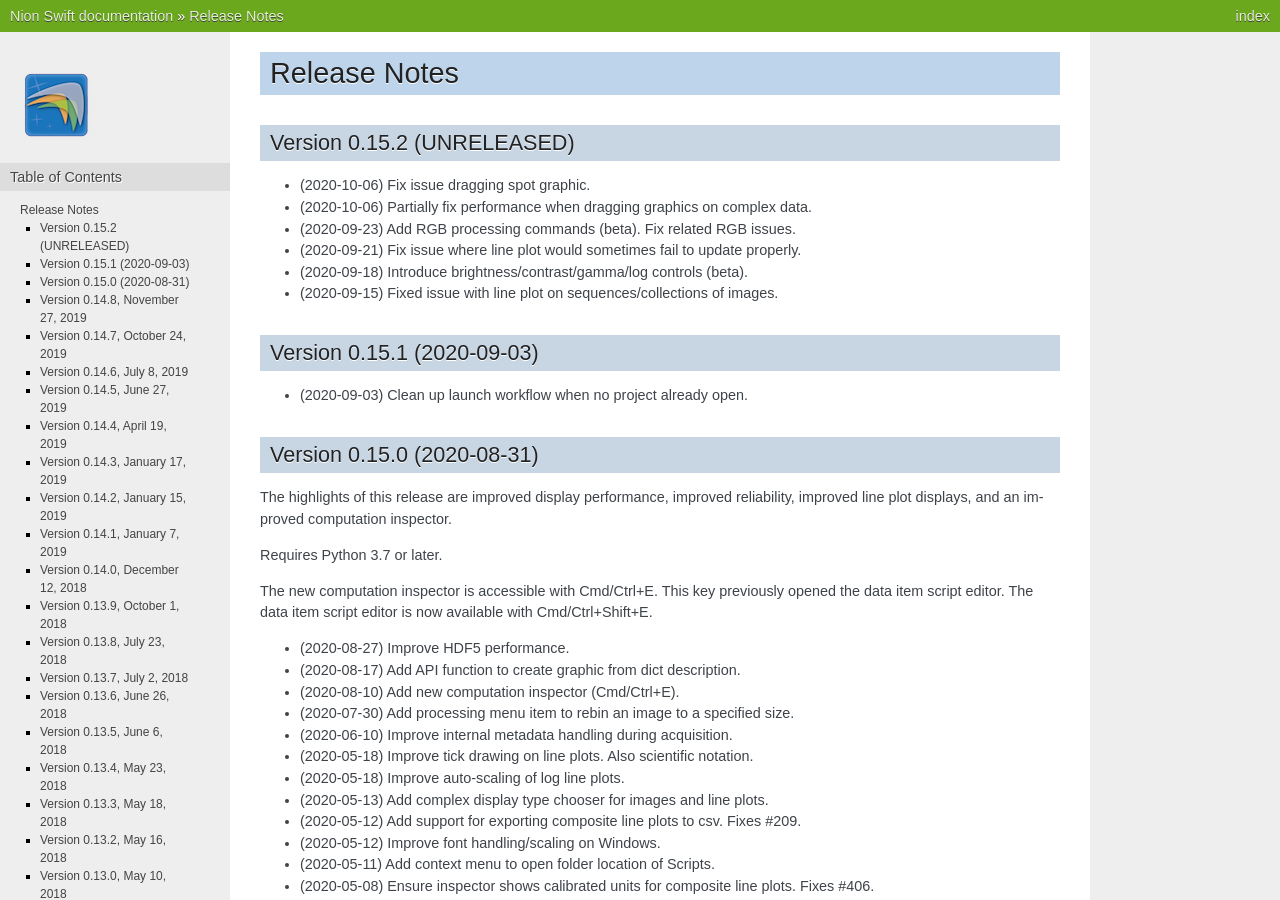
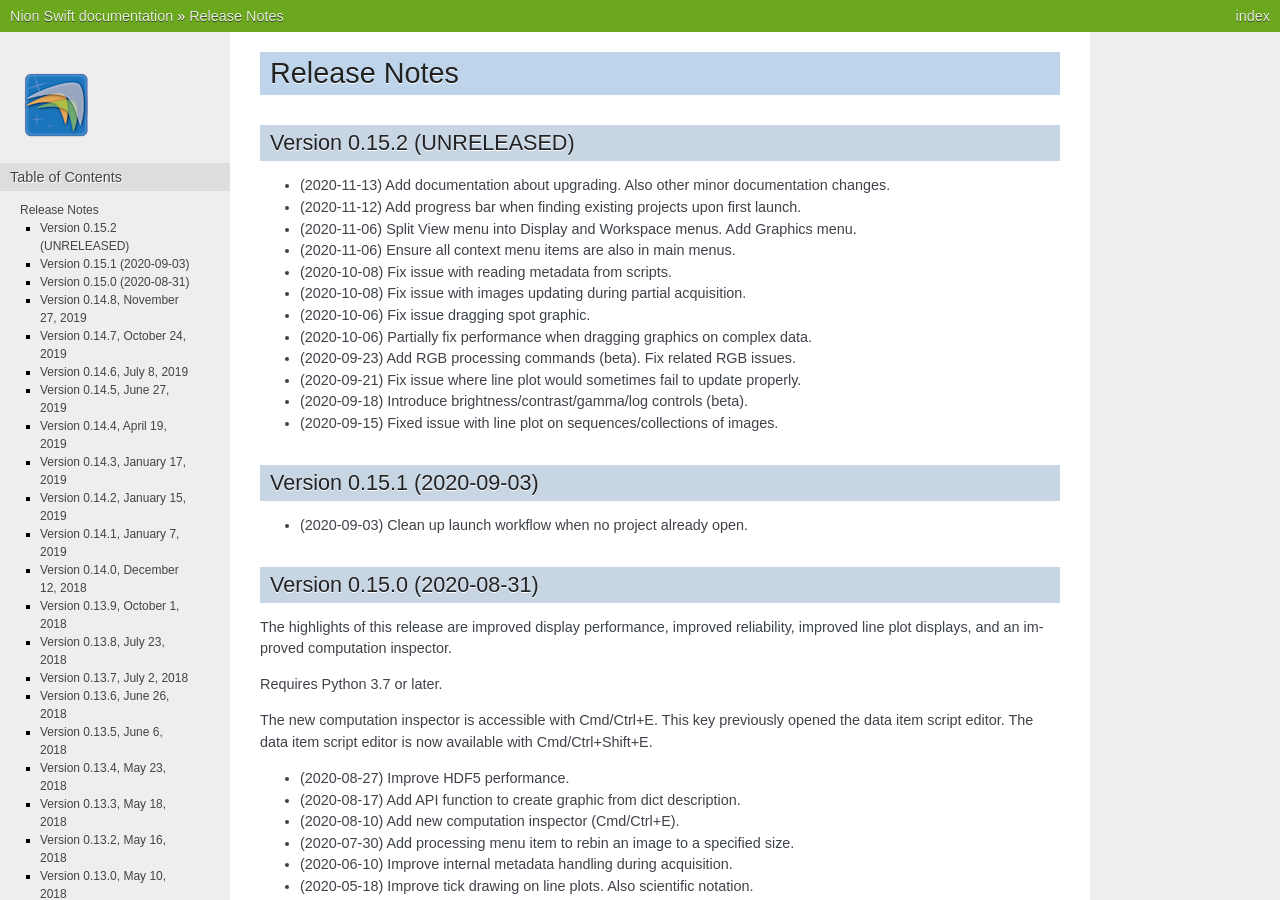
Before and after one commit to nion-software/nionswift, a Sphinx documentation site: the page built from docs/release_notes.rst, in a window 1280 px wide and 900 px high. Built offline with Sphinx 7.4.7, drawn with Linux system fonts in a browser that asks for light colours.

Commit message:
Update release notes.

```diff
--- a/docs/release_notes.rst
+++ b/docs/release_notes.rst
@@ -7,6 +7,12 @@ Release Notes
 
 Version 0.15.2 (UNRELEASED)
 ---------------------------
+* (2020-11-13) Add documentation about upgrading. Also other minor documentation changes.
+* (2020-11-12) Add progress bar when finding existing projects upon first launch.
+* (2020-11-06) Split View menu into Display and Workspace menus. Add Graphics menu.
+* (2020-11-06) Ensure all context menu items are also in main menus.
+* (2020-10-08) Fix issue with reading metadata from scripts.
+* (2020-10-08) Fix issue with images updating during partial acquisition.
 * (2020-10-06) Fix issue dragging spot graphic.
 * (2020-10-06) Partially fix performance when dragging graphics on complex data.
 * (2020-09-23) Add RGB processing commands (beta). Fix related RGB issues.
```
